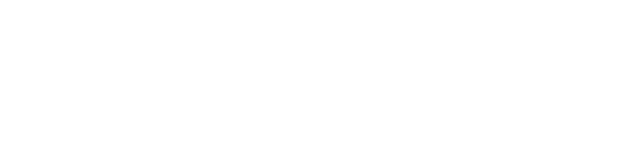
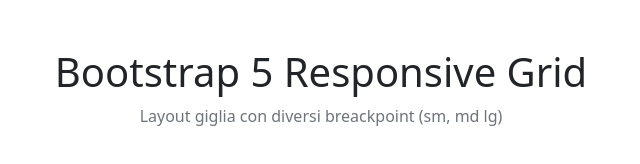
Before and after one commit to Ivanaricci/htmlcss-bootstrap-layout, a plain HTML site: page index.html in a window 1280 px wide. Shown: the whole page, without its empty margins (319-959 px from the left). Drawn offline with nearby package versions, Linux system fonts and the light colour scheme.

Commit message:
[UPD] Add Header

```diff
--- a/index.html
+++ b/index.html
@@ -8,6 +8,19 @@
     <link rel="stylesheet" href="./css/style.css">
 </head>
 <body>
+    <header>
+        <div class="container-fluid">
+            <div class="row">
+                <div class="col-12">
+                    <div class="text-center mt-5">
+                        <h1>Bootstrap 5 Responsive Grid</h1>
+                        <p class="text-secondary">Layout giglia con diversi breackpoint (sm, md lg)</p>
+                    </div>
+                </div>
+            </div>
+        </div>
+    </header>
 
+    <main></main>
 </body>
 </html>
```
